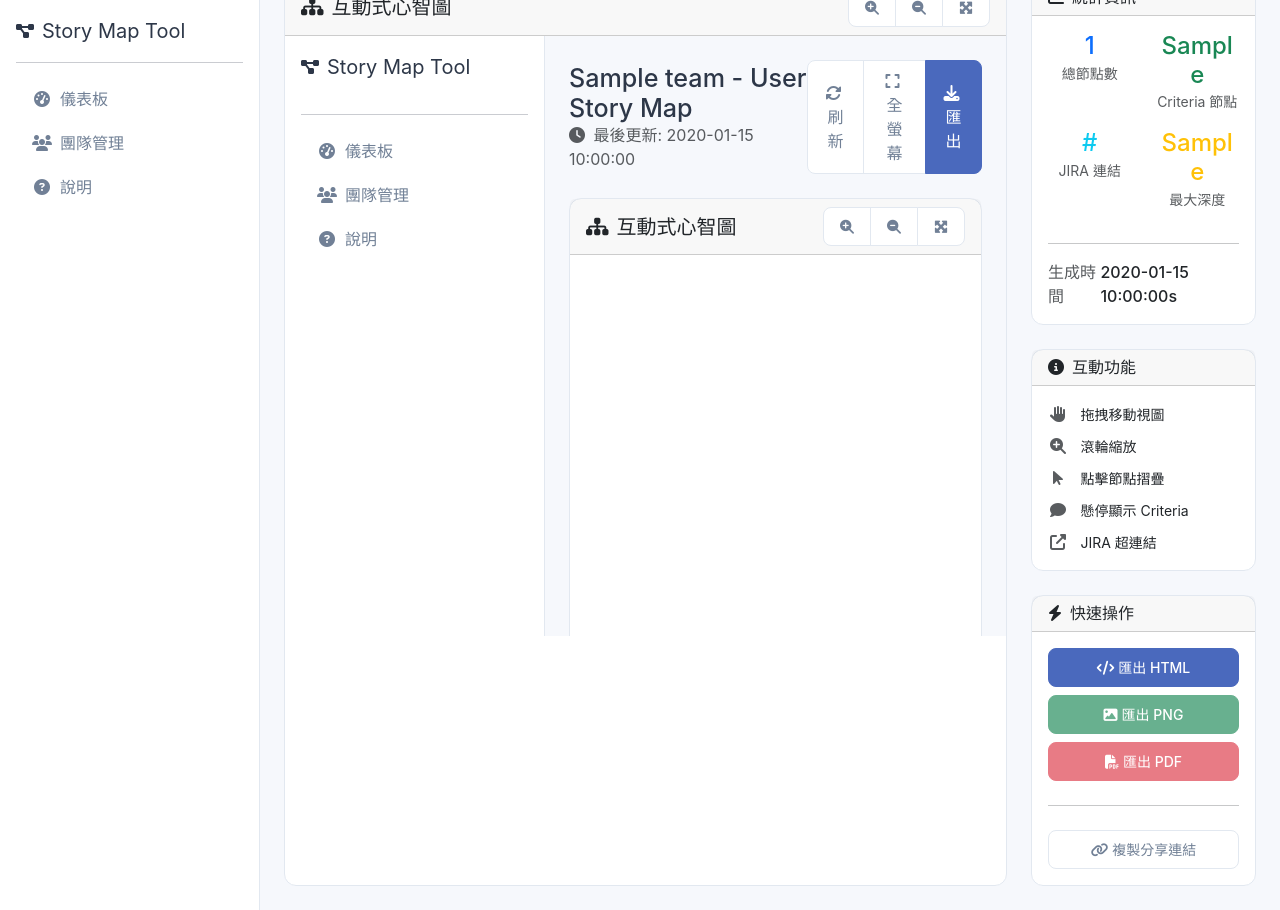
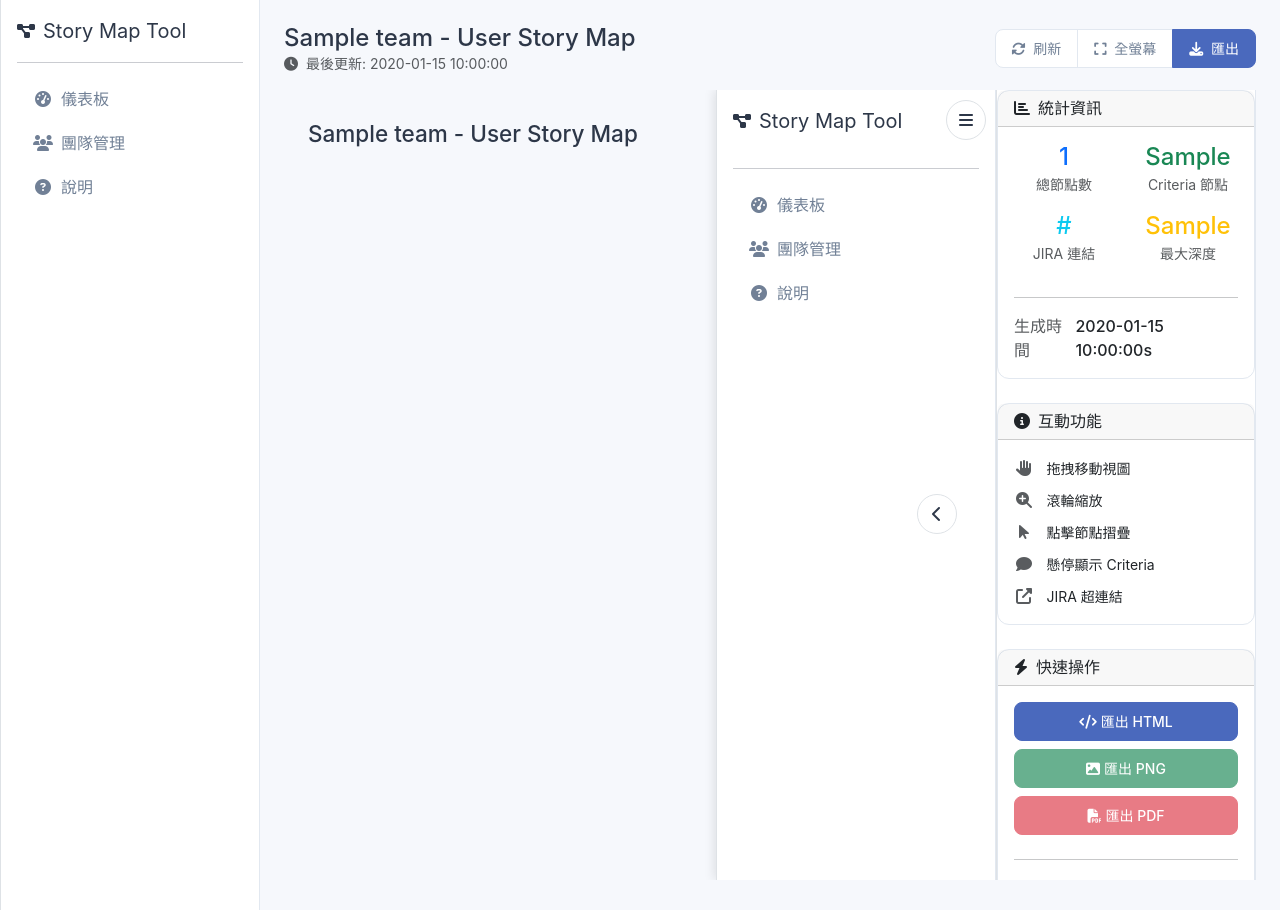
Before and after one commit to jackyhsuehtcg/user_story_map_converter, a Flask app: template templates/mindmap.html in a window 1280 px wide. Run offline with Flask 3, Linux system fonts and the light colour scheme; the template is opened without the code that fills it: most values are stand-ins (such as "Sample title", 1, 10 or a date in 2020); parts of the project's set-up code (start-up, migrations or seed data) failed here and were passed over; some libraries are stand-ins or nearby versions.

Commit message:
重新設計心智圖顯示頁面版面配置
## 主要改進：

### 🖥️ 最大化利用頁面高度
- 調整容器高度為 calc(100vh - 120px)，充分利用視窗空間
- 移除固定高度限制，心智圖可使用整個視窗高度
- 優化不同螢幕尺寸的高度配置

### 🔧 右側工具欄可隱藏功能
- 新增浮動切換按鈕，可隱藏/顯示右側工具欄
- 平滑的動畫效果和視覺回饋
- 隱藏工具欄後心智圖可全寬顯示
- 智能圖示切換（漢堡選單 ↔ 左箭頭）

### 📱 響應式布局優化
- 手機版：側邊欄變為覆蓋式，不佔用主顯示區域
- 平板版：側邊欄寬度調整，保持良好比例
- 小螢幕自動隱藏側邊欄，提供更多顯示空間
- 按鈕文字在小螢幕上自動隱藏，只顯示圖示

### 🎨 UI/UX 改進
- 標題區域更緊湊，減少空間佔用
- 按鈕組更精簡，適配不同螢幕尺寸
- 工具欄切換按鈕設計現代化，具備懸停效果
- 保持 Bootstrap 5 設計一致性

🤖 Generated with [Claude Code](https://claude.ai/code)

Co-Authored-By: Claude <noreply@anthropic.com>

```diff
--- a/templates/mindmap.html
+++ b/templates/mindmap.html
@@ -2,63 +2,149 @@
 
 {% block title %}{{ team.name }} - 心智圖查看{% endblock %}
 
+{% block head %}
+<style>
+/* 最大化利用頁面高度 */
+.mindmap-container {
+    height: calc(100vh - 120px); /* 扣除導航欄和標題區域高度 */
+    overflow: hidden;
+}
+
+.mindmap-display {
+    height: 100%;
+    transition: width 0.3s ease;
+}
+
+.sidebar {
+    height: 100%;
+    overflow-y: auto;
+    transition: all 0.3s ease;
+    border-left: 1px solid #dee2e6;
+}
+
+.sidebar.collapsed {
+    width: 0 !important;
+    min-width: 0 !important;
+    padding: 0 !important;
+    border: none;
+    overflow: hidden;
+}
+
+.sidebar-toggle {
+    position: absolute;
+    top: 10px;
+    right: 10px;
+    z-index: 10;
+    background: rgba(255, 255, 255, 0.9);
+    border: 1px solid #dee2e6;
+    border-radius: 20px;
+    width: 40px;
+    height: 40px;
+    display: flex;
+    align-items: center;
+    justify-content: center;
+    cursor: pointer;
+    transition: all 0.3s ease;
+}
+
+.sidebar-toggle:hover {
+    background: rgba(255, 255, 255, 1);
+    box-shadow: 0 2px 8px rgba(0,0,0,0.15);
+}
+
+/* 響應式設計 */
+@media (max-width: 768px) {
+    .mindmap-container {
+        height: calc(100vh - 100px); /* 手機版調整高度 */
+    }
+
+    .sidebar {
+        position: absolute;
+        top: 0;
+        right: 0;
+        width: 280px !important;
+        background: white;
+        box-shadow: -2px 0 10px rgba(0,0,0,0.1);
+        z-index: 5;
+    }
+
+    .sidebar.collapsed {
+        right: -280px;
+    }
+
+    .sidebar-toggle {
+        top: 50%;
+        right: 15px;
+        transform: translateY(-50%);
+    }
+}
+
+@media (max-width: 576px) {
+    .mindmap-container {
+        height: calc(100vh - 80px); /* 更小螢幕進一步調整 */
+    }
+
+    .sidebar {
+        width: 100% !important;
+    }
+
+    .sidebar.collapsed {
+        right: -100%;
+    }
+}
+
+.mindmap-iframe {
+    border: none;
+    width: 100%;
+    height: 100%;
+}
+</style>
+{% endblock %}
+
 {% block content %}
 <!-- 頁面標題 -->
-<div class="d-flex justify-content-between align-items-center mb-4">
-    <div>
-        <h1 class="h3 mb-0">{{ team.name or 'Team Alpha' }} - User Story Map</h1>
-        <p class="text-muted mb-0">
+<div class="d-flex justify-content-between align-items-center mb-3">
+    <div class="flex-grow-1 me-3">
+        <h1 class="h4 mb-0 text-truncate">{{ team.name or 'Team Alpha' }} - User Story Map</h1>
+        <p class="text-muted mb-0 small d-none d-md-block">
             <i class="fas fa-clock me-1"></i>
             最後更新: {{ team.last_updated or '2025-07-15 14:30:25' }}
         </p>
     </div>
     <div class="btn-group" role="group">
-        <button class="btn btn-outline-secondary" onclick="refreshMindmap()">
-            <i class="fas fa-sync-alt me-1"></i>刷新
+        <button class="btn btn-outline-secondary btn-sm" onclick="refreshMindmap()" title="刷新">
+            <i class="fas fa-sync-alt"></i>
+            <span class="d-none d-md-inline ms-1">刷新</span>
         </button>
-        <button class="btn btn-outline-secondary" onclick="toggleFullscreen()">
-            <i class="fas fa-expand me-1"></i>全螢幕
+        <button class="btn btn-outline-secondary btn-sm" onclick="toggleFullscreen()" title="全螢幕">
+            <i class="fas fa-expand"></i>
+            <span class="d-none d-lg-inline ms-1">全螢幕</span>
         </button>
-        <button class="btn btn-primary" data-bs-toggle="modal" data-bs-target="#exportModal">
-            <i class="fas fa-download me-1"></i>匯出
+        <button class="btn btn-primary btn-sm" data-bs-toggle="modal" data-bs-target="#exportModal" title="匯出">
+            <i class="fas fa-download"></i>
+            <span class="d-none d-md-inline ms-1">匯出</span>
         </button>
     </div>
 </div>
 
 <!-- 心智圖展示區 -->
-<div class="row">
-    <div class="col-lg-9">
-        <div class="card h-100">
-            <div class="card-header">
-                <div class="d-flex justify-content-between align-items-center">
-                    <h5 class="mb-0">
-                        <i class="fas fa-sitemap me-2"></i>互動式心智圖
-                    </h5>
-                    <div class="btn-group btn-group-sm" role="group">
-                        <button class="btn btn-outline-secondary" onclick="zoomIn()" title="放大">
-                            <i class="fas fa-search-plus"></i>
-                        </button>
-                        <button class="btn btn-outline-secondary" onclick="zoomOut()" title="縮小">
-                            <i class="fas fa-search-minus"></i>
-                        </button>
-                        <button class="btn btn-outline-secondary" onclick="resetZoom()" title="重設縮放">
-                            <i class="fas fa-expand-arrows-alt"></i>
-                        </button>
-                    </div>
-                </div>
-            </div>
-            <div class="card-body p-0">
-                <!-- 心智圖 iframe -->
-                <iframe src="{{ mindmap_url or '/static/sample-mindmap.html' }}"
-                        class="w-100 border-0"
-                        style="height: 600px;"
-                        id="mindmapFrame">
-                </iframe>
-            </div>
+<div class="mindmap-container d-flex">
+    <!-- 主要心智圖顯示區域 -->
+    <div class="mindmap-display flex-grow-1 position-relative">
+        <!-- 右側工具欄切換按鈕 -->
+        <div class="sidebar-toggle" onclick="toggleSidebar()" title="切換工具欄">
+            <i class="fas fa-bars" id="sidebarToggleIcon"></i>
         </div>
+
+        <!-- 心智圖 iframe -->
+        <iframe src="{{ mindmap_url or '/static/sample-mindmap.html' }}"
+                class="mindmap-iframe"
+                id="mindmapFrame">
+        </iframe>
     </div>
 
-    <div class="col-lg-3">
+    <!-- 右側工具欄 -->
+    <div class="sidebar col-lg-3 col-md-4" id="sidebar">
         <!-- 統計面板 -->
         <div class="card mb-4">
             <div class="card-header">
@@ -216,6 +302,46 @@
 {% block scripts %}
 <script>
 let isFullscreen = false;
+let sidebarCollapsed = false;
+
+// 切換右側工具欄
+function toggleSidebar() {
+    const sidebar = document.getElementById('sidebar');
+    const icon = document.getElementById('sidebarToggleIcon');
+
+    sidebarCollapsed = !sidebarCollapsed;
+
+    if (sidebarCollapsed) {
+        sidebar.classList.add('collapsed');
+        icon.className = 'fas fa-chevron-left';
+    } else {
+        sidebar.classList.remove('collapsed');
+        icon.className = 'fas fa-bars';
+    }
+}
+
+// 響應式處理
+function handleResize() {
+    const sidebar = document.getElementById('sidebar');
+    const icon = document.getElementById('sidebarToggleIcon');
+
+    // 在小螢幕上自動隱藏側邊欄
+    if (window.innerWidth <= 768) {
+        if (!sidebarCollapsed) {
+            sidebar.classList.add('collapsed');
+            icon.className = 'fas fa-chevron-left';
+            sidebarCollapsed = true;
+        }
+    }
+}
+
+// 監聽窗口大小變化
+window.addEventListener('resize', handleResize);
+
+// 頁面載入時初始化
+document.addEventListener('DOMContentLoaded', function() {
+    handleResize(); // 初始檢查螢幕大小
+});
 
 // 全螢幕切換
 function toggleFullscreen() {
```
